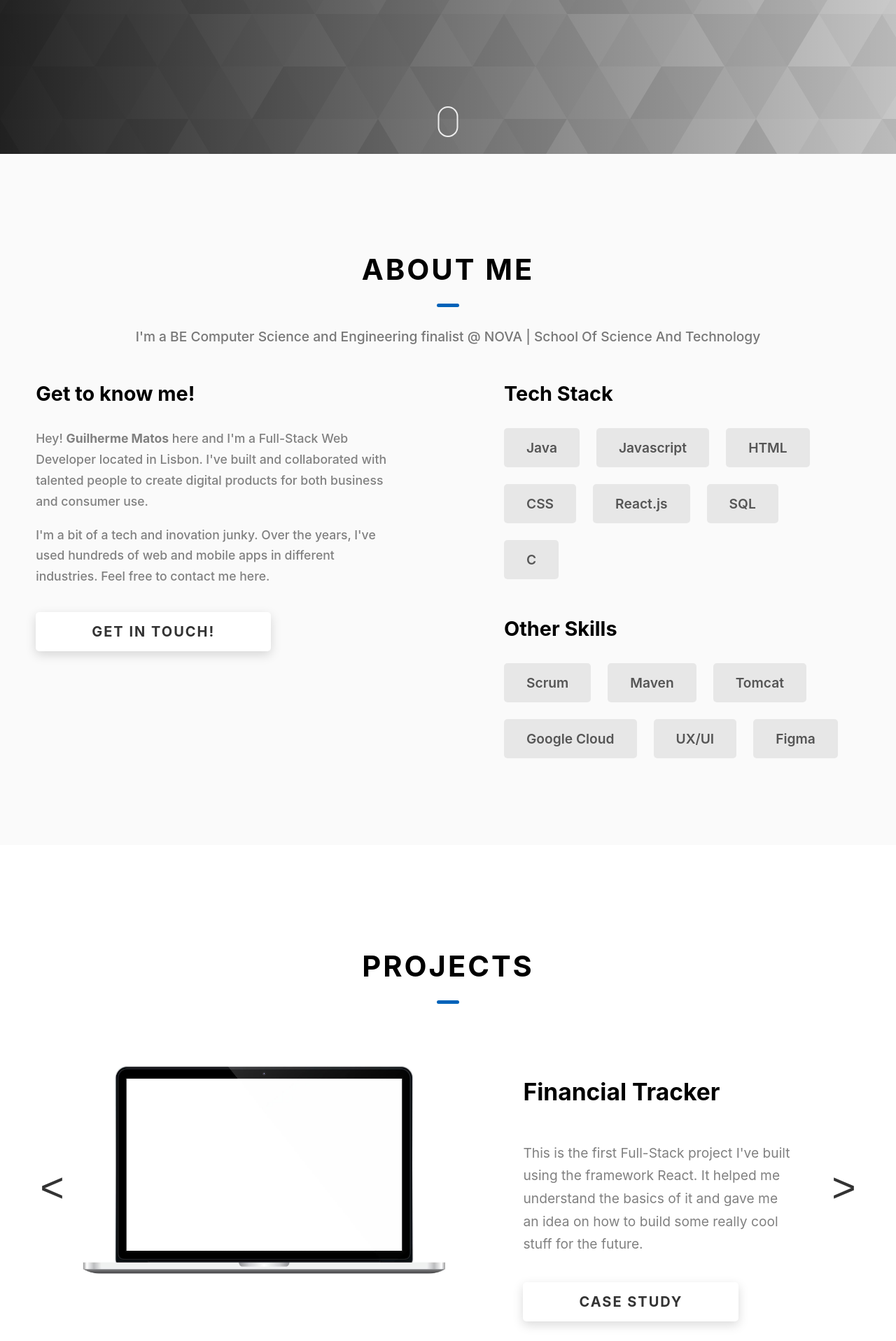
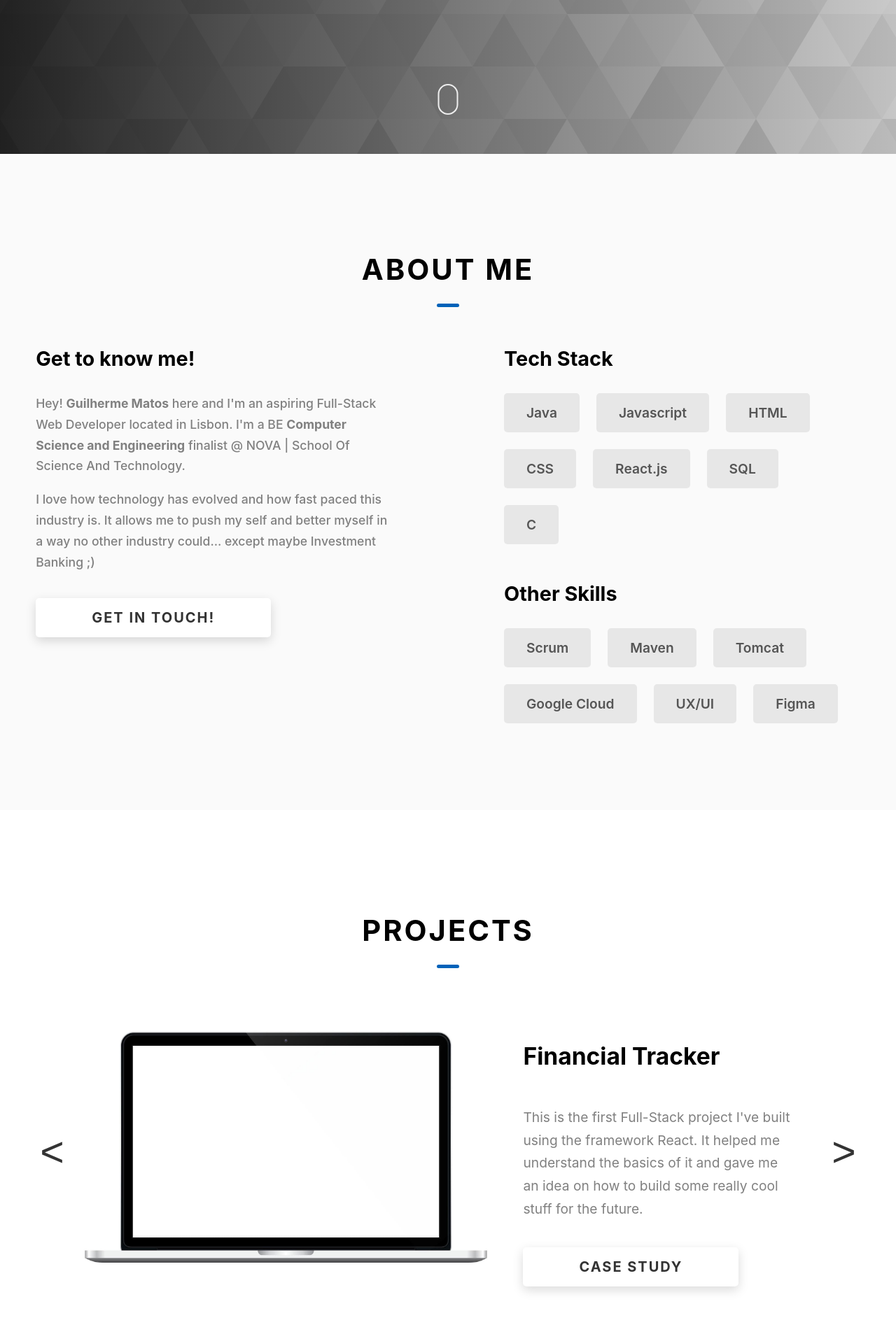
Before and after one commit to Guilhermeccm/portfolio-v2, a React (Create React App) app: page / in a window 1280 px wide. Shown: the part 580-2497 px from the top of the page at 70% size. Built offline with nearby package versions, Linux system fonts and the light colour scheme.

Commit message:
Almost completed

```diff
--- a/src/components/aboutme/About.js
+++ b/src/components/aboutme/About.js
@@ -8,19 +8,17 @@ function About() {
         <div  className='main-container'>
             <h2 className='heading-2'>
                  <span className='heading-sec-main'>About Me</span>
-                 <span className='heading-sec-sub'>I'm a BE Computer Science and Engineering finalist @ NOVA | School Of Science And Technology</span>
             </h2>
             <div className='about-content'>
                 <div className='about-me-left'>
                     <h3 className='about-me-title'>Get to know me!</h3>
                     <div className='about-me-text'>
-                        <p className='about-me-text-para'>Hey! <strong>Guilherme Matos</strong> here and I'm a Full-Stack Web Developer located in Lisbon.
-                        I've built and collaborated with talented people
-                        to create digital products for both business and consumer use.
+                        <p className='about-me-text-para'>Hey! <strong>Guilherme Matos</strong> here and I'm an aspiring Full-Stack Web Developer located in Lisbon.
+                            I'm a BE <strong>Computer Science and Engineering</strong> finalist @ NOVA | School Of Science And Technology.
                         </p>
                         <p className='about-me-text-para'>
-                        I'm a bit of a tech and inovation junky. Over the years, I've used hundreds
-                        of web and mobile apps in different industries. Feel free to contact me here.
+                            I love how technology has evolved and how fast paced this industry is. It allows me to push my self and better myself in a way no other
+                            industry could... except maybe Investment Banking ;)
                         </p>
                     </div>
                     <a href='#contact' className='button about-me-button'>Get In Touch!</a>
--- a/src/components/experience/Experience.css
+++ b/src/components/experience/Experience.css
@@ -1,5 +1,7 @@
 .experience-section {
     padding-top: 90px;
+    background: #fafafa;
+    padding-bottom: 1px;
 }
 
 .experience-list {
--- a/src/components/footer/Footer.css
+++ b/src/components/footer/Footer.css
@@ -1,7 +1,6 @@
 footer {
     background: black;
     color: #fff;
-    text-transform: capitalize;
 }
 
 .main-container {
--- a/src/components/intro/Intro.css
+++ b/src/components/intro/Intro.css
@@ -82,7 +82,7 @@ h4 {
 
 .mouse-scroll {
     position: absolute;
-    bottom: 3%;
+    margin-top: 700px;
     left: 50%;
     transform: translateX(-50%);
 }
--- a/src/components/intro/Intro.js
+++ b/src/components/intro/Intro.js
@@ -7,8 +7,8 @@ function Intro() {
   return (
     <section className='intro-section'>
             <div className='middle-intro-section'>
-                <h1>Hi! My name is Guilherme</h1>
-                <h4>I like to innovate and create things</h4>
+                <h1>Hey there! I'm Guilherme</h1>
+                <h4>I like to code revolutionary projects </h4>
                 <div className='cta'>
                     <a href='#projects' className='button button-intro'>Projects</a>
                 </div>
--- a/src/components/projects/Projects.css
+++ b/src/components/projects/Projects.css
@@ -19,8 +19,8 @@
 }
 
 .laptop-img {
-    max-width: 90%;
-    height: auto;
+    max-width: 100%;
+
     border-radius: 8px;
     background-image: none;
     display: block;
--- a/src/components/projects/Projects.js
+++ b/src/components/projects/Projects.js
@@ -1,40 +1,38 @@
 import React, { useState } from 'react'
 import computer from "../../assets/project-mockup-example.jpeg"
+import rafastuff from "../../assets/Projeto_RafaStuff.png"
 import "./Projects.css"
 
 function Projects() {
-    const projectName1 = "Financial Tracker"
-    const projectName2 = "Project 2";
-    const projectName3 = "Project 3";
 
     const projectsData = [
         {
             name:  "Financial Tracker",
             description: "This is the first Full-Stack project I've built using the framework React. It helped me understand the basics of it and gave me an idea on how to build some really cool stuff for the future.",
-            image: computer
+            image: computer,
+            link: "https://github.com/Guilhermeccm/financial-tracker"
         },
         {
-            name: "Friend's Portfolio",
-            description: "This is a description",
-            image: computer
+            name: "Rafael's Portfolio",
+            description: "This is my friend Rafael's portfolio. He is a UX/UI Designer and designed the website entirely. My job was to convert the figma design to something real and useful so he could show his future clients.",
+            image: rafastuff,
+            link: "https://github.com/Guilhermeccm/Rafael-Portfolio"
         },
         {
-            name: "Friend's Portfolio",
-            description: "This is a second description",
-            image: computer
+            name: "My Portfolio",
+            description: "This portfolio website is also considered one my projects. Using React I was able to create things that HTML and CSS couldn't dream of.",
+            image: computer,
+            link: "https://github.com/Guilhermeccm/portfolio-v2"
         }
     ]
 
     const [currentProjectIndex, setCurrentProjectIndex] = useState(0);
-    const [direction, setDirection] = useState("")
 
     const goToNextProject = () => {
-        setDirection("next")
         setCurrentProjectIndex((prevIndex) => (prevIndex + 1) % projectsData.length)
     }
 
     const goToPreviousProject = () => {
-        setDirection("prev")
         setCurrentProjectIndex((prevIndex) => (prevIndex - 1 + projectsData.length) % projectsData.length)
     }
 
@@ -55,7 +53,7 @@ function Projects() {
                     <div className='projects-row-content'>
                         <h3 className='projects-row-content-title'>{currentProject.name}</h3>
                         <p className='projects-row-content-description'>{currentProject.description}</p>
-                        <a className='button'>Case Study</a>
+                        <a href={currentProject.link} className='button' target='_blank' rel='noreferrer'>Case Study</a>
                     </div>
                     <button className='arrow-button' onClick={goToNextProject}>{">"}</button>
                 </div>
```
Also changed, not shown: src/assets/Projeto_RafaStuff.png (added).
